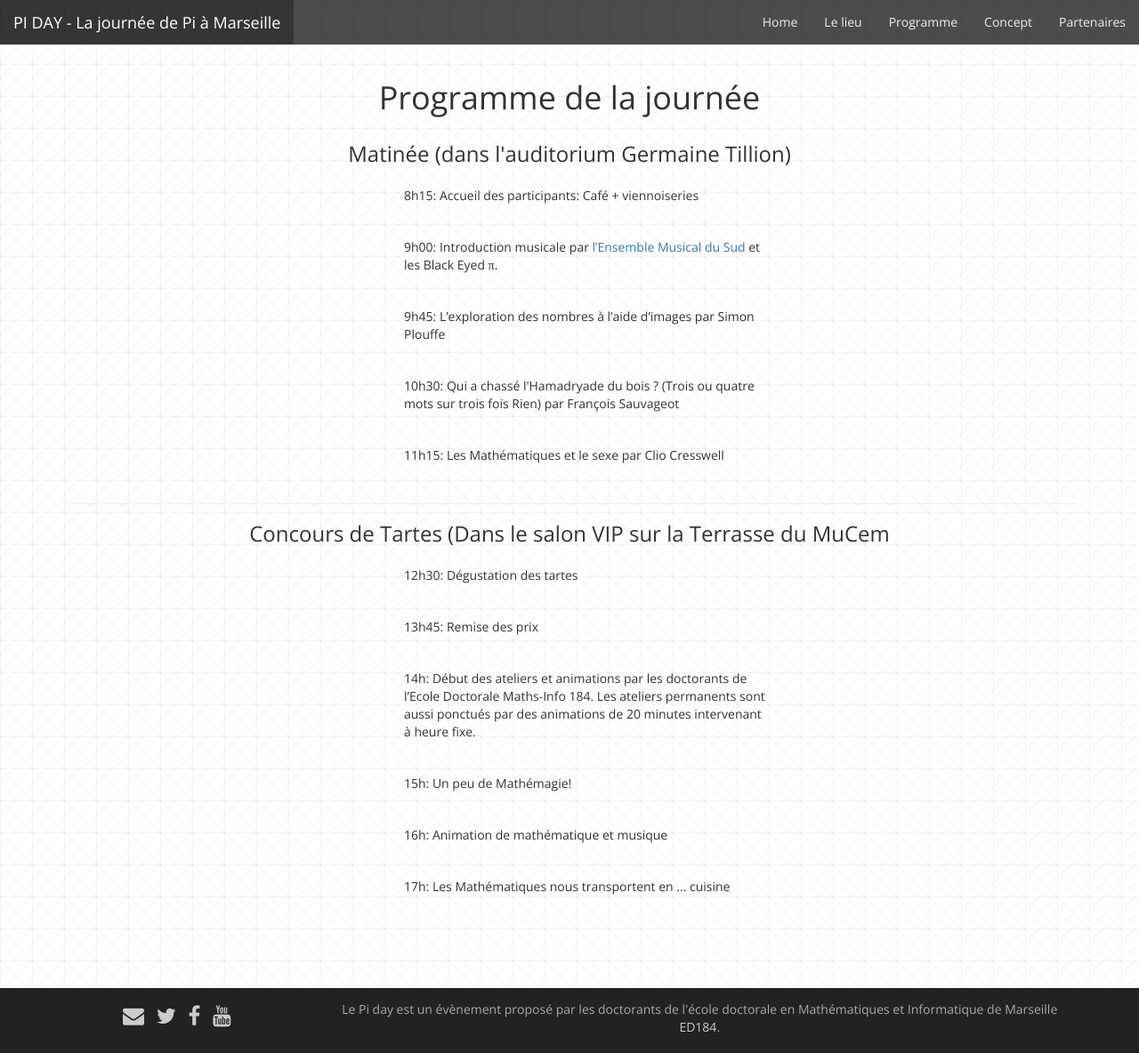
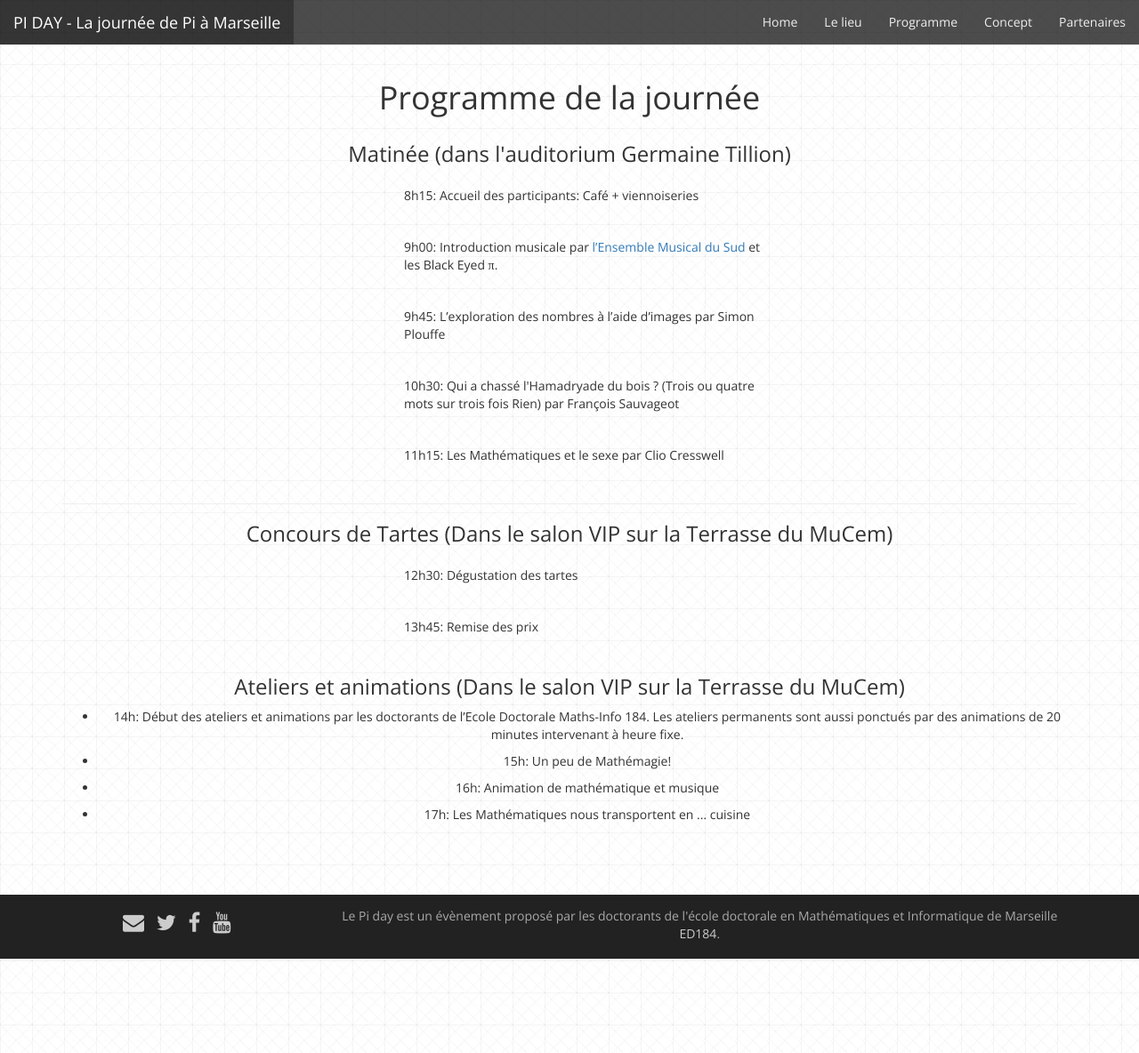
Before and after one commit to Piday/piday.github.io, a Jekyll site: the page built from programme.html, in a window 1280 px wide and 1184 px high. Shown: the whole window at 89% size. Built offline with Jekyll 4.4.1, drawn with Linux system fonts in a browser that asks for light colours; nearby versions of some CDN libraries; Markdown is read by kramdown in place of the engine named in the settings.

Commit message:
Corrections programme

```diff
--- a/programme.html
+++ b/programme.html
@@ -43,7 +43,7 @@ permalink: /Programme/
       </ul>
 
       <hr>
-      <h3>Concours de Tartes (Dans le salon VIP sur la Terrasse du MuCem</h3>
+      <h3>Concours de Tartes (Dans le salon VIP sur la Terrasse du MuCem)</h3>
       <ul class="programme">
         <li>
           <p>
@@ -55,6 +55,9 @@ permalink: /Programme/
           13h45: Remise des prix
           </p>
         </li>
+	</ul>
+	<h3>Ateliers et animations (Dans le salon VIP sur la Terrasse du MuCem)</h3>
+	<ul>
         <li>
           <p>
         14h: Début des ateliers et animations par les doctorants de l’Ecole Doctorale Maths-Info 184. Les ateliers permanents sont aussi ponctués par des animations de 20 minutes intervenant à heure fixe.
```
